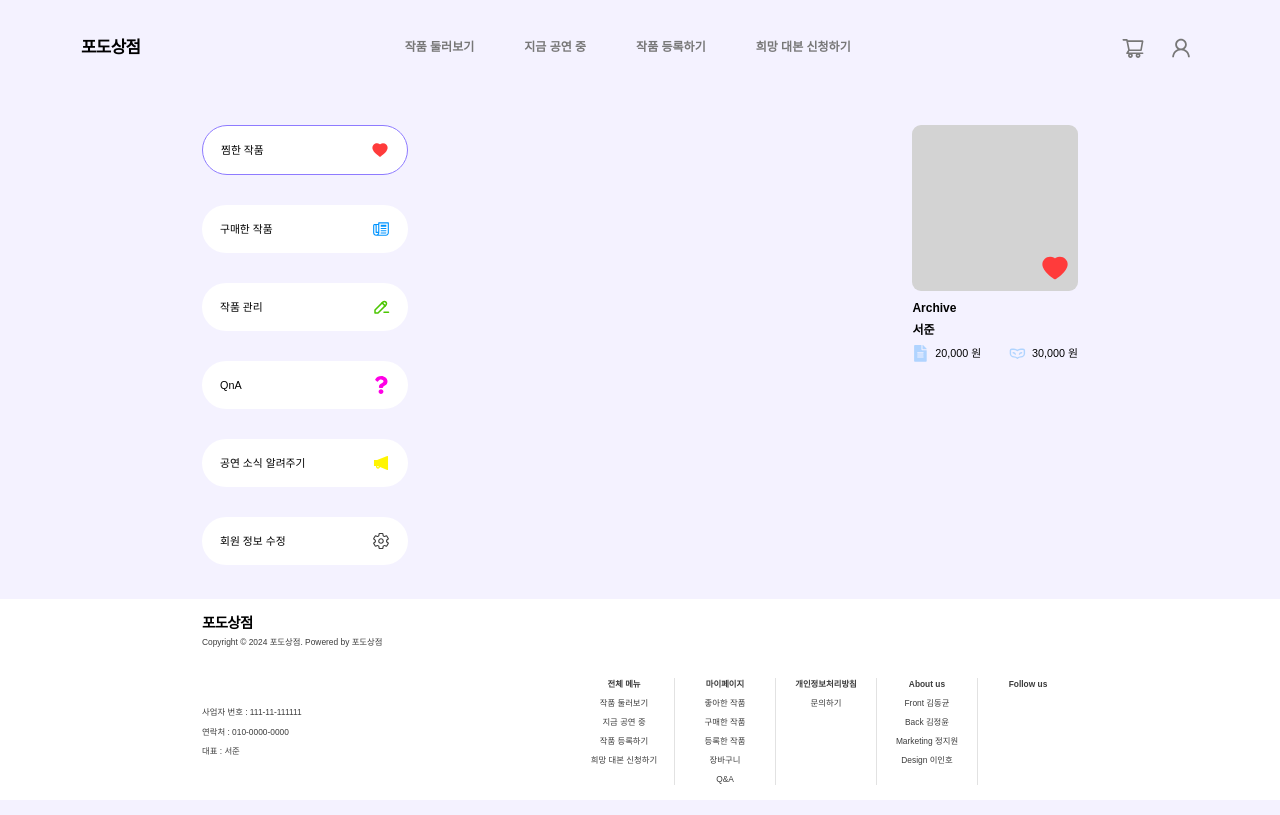
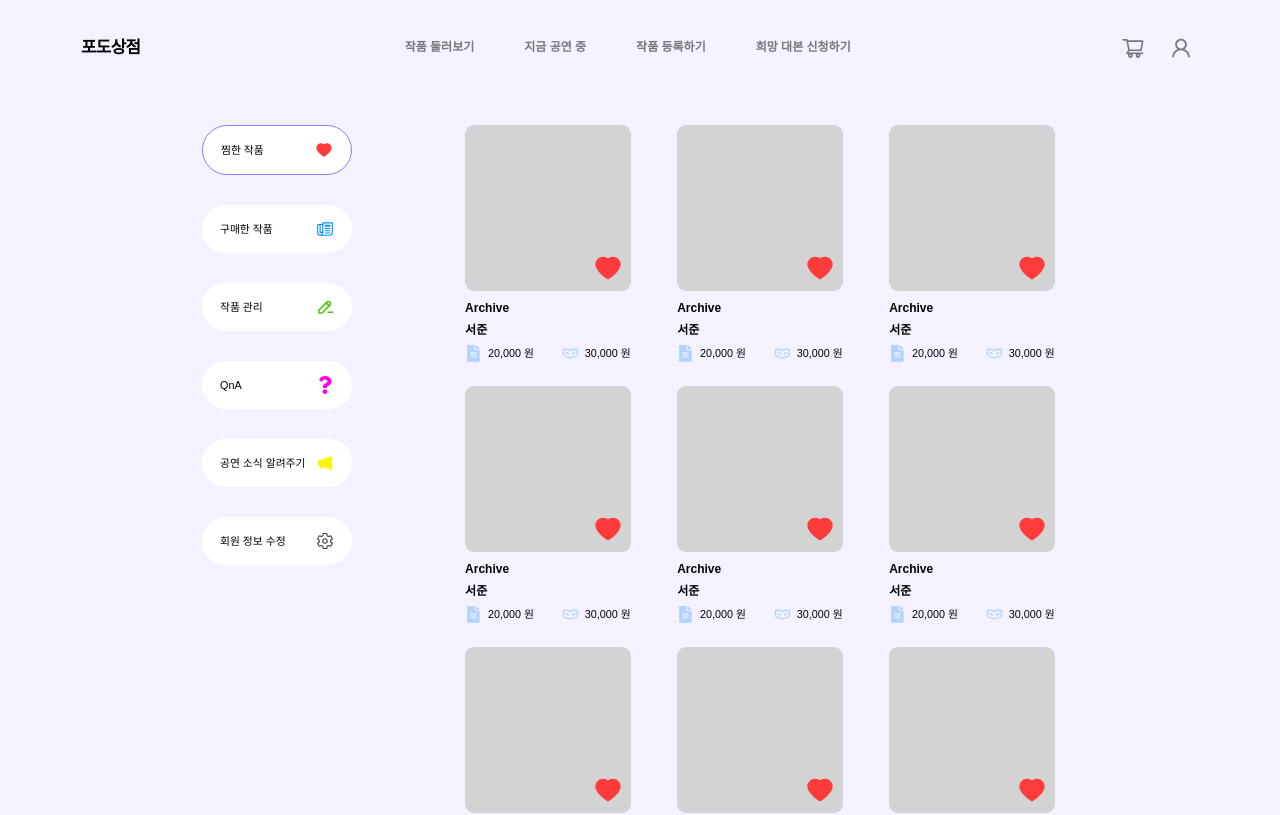
Before and after one commit to game240/FE, a React (Vite) app: page /mypage/liked in a window 1280 px wide. Shown: the top 815 px of the page. Built offline with nearby package versions, Linux system fonts and the light colour scheme.

Commit message:
FEAT : 찜한 작품 리스트 구현

```diff
--- a/src/pages/mypage/components/Layout/style.ts
+++ b/src/pages/mypage/components/Layout/style.ts
@@ -3,4 +3,5 @@ import styled from "styled-components";
 
 export const Section = styled.div`
   ${FlexBetween};
+  gap: 15rem;
 `;
--- a/src/pages/mypage/liked/index.tsx
+++ b/src/pages/mypage/liked/index.tsx
@@ -1,11 +1,15 @@
 import Layout from "../components/Layout";
 import LikedItem from "../components/LikedItem";
-// import * as S from "./style";
+import * as S from "./style";
 
 const Liked = () => {
   return (
     <Layout currentTab="찜한 작품">
-      <LikedItem />
+      <S.ProductList>
+        {[...new Array(10)].map((item, index) => (
+          <LikedItem key={index} />
+        ))}
+      </S.ProductList>
     </Layout>
   );
 };
--- a/src/pages/mypage/liked/style.ts
+++ b/src/pages/mypage/liked/style.ts
@@ -1,5 +1,9 @@
 import styled from "styled-components";
 
-export const Section = styled.div`
-  width: 100%:
+export const ProductList = styled.div`
+  width: 100%;
+  display: grid;
+  grid-template-columns: repeat(auto-fit, minmax(27.6rem, 1fr));
+  justify-items: center;
+  row-gap: 4rem;
 `;
```
